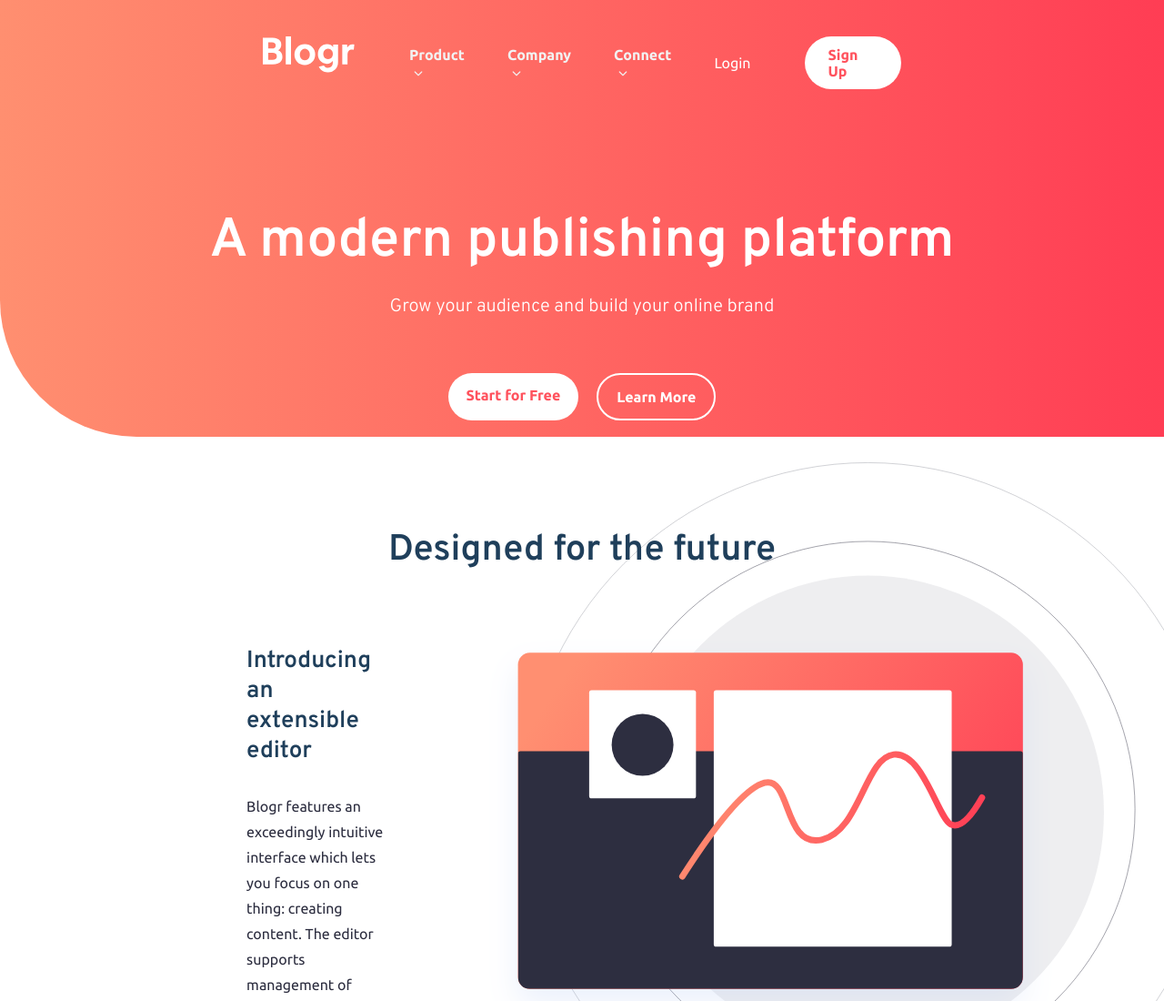
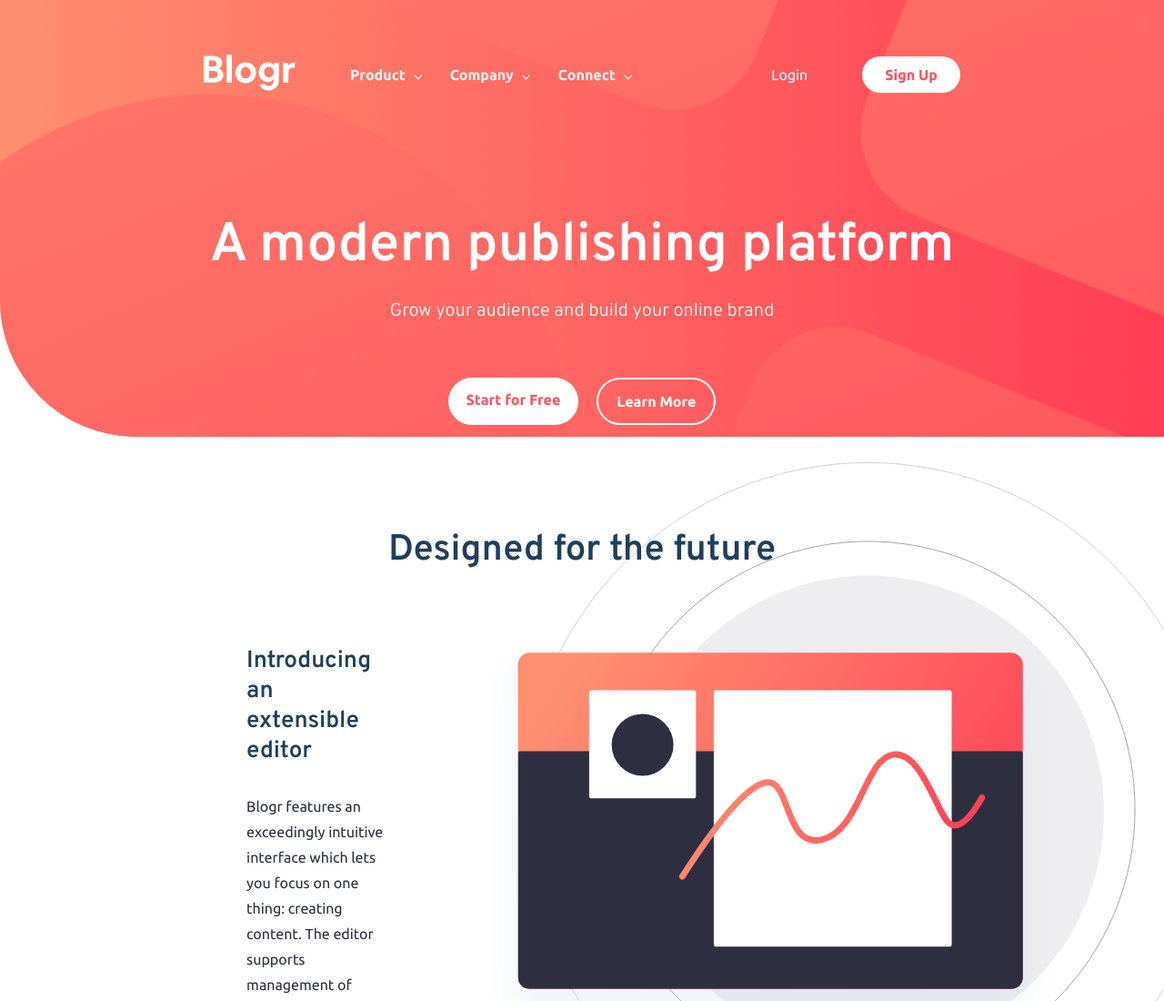
Before and after one commit to DarkPsycho0/blogr-landing-page, a plain HTML site: page index.html in a window 1280 px wide. Shown: the top 1100 px of the page at 91% size. Drawn offline with Linux system fonts and the light colour scheme.

Commit message:
background header adicionado

```diff
--- a/index.html
+++ b/index.html
@@ -16,6 +16,7 @@
 <body>
     <main class="container">
         <header class="header">
+            <div class="background-image">
             <div class="navigation">
                 <div>
                     <a href="#">
@@ -45,6 +46,7 @@
                     <li><a href="#">Start for Free</a></li>
                     <li><a href="#">Learn More</a></li>
                 </ul>
+            </div>
         </header>
 
         <section class="info">
--- a/src/css/style.css
+++ b/src/css/style.css
@@ -19,7 +19,15 @@
     border-bottom-left-radius: 150px;
     background: rgb(255, 143, 112);
     background: linear-gradient(90deg, rgba(255, 143, 112, 1) 0%, rgba(255, 61, 84, 1) 100%);
-    padding: 40px 100px;
+}
+
+.background-image{
+    background-image: url(../images/bg-pattern-intro-desktop.svg);
+    background-repeat: no-repeat;
+    background-position: 40% 50%;
+    border-bottom-left-radius: 150px;
+    width: 100%;
+    height: 100%;
 }
 
 .header .navigation {
@@ -27,6 +35,7 @@
     justify-content: space-between;
     margin: 0 auto 130px;
     width: 65%;
+    margin-top: 60px;
 }
 
 .header .navigation div {
```
